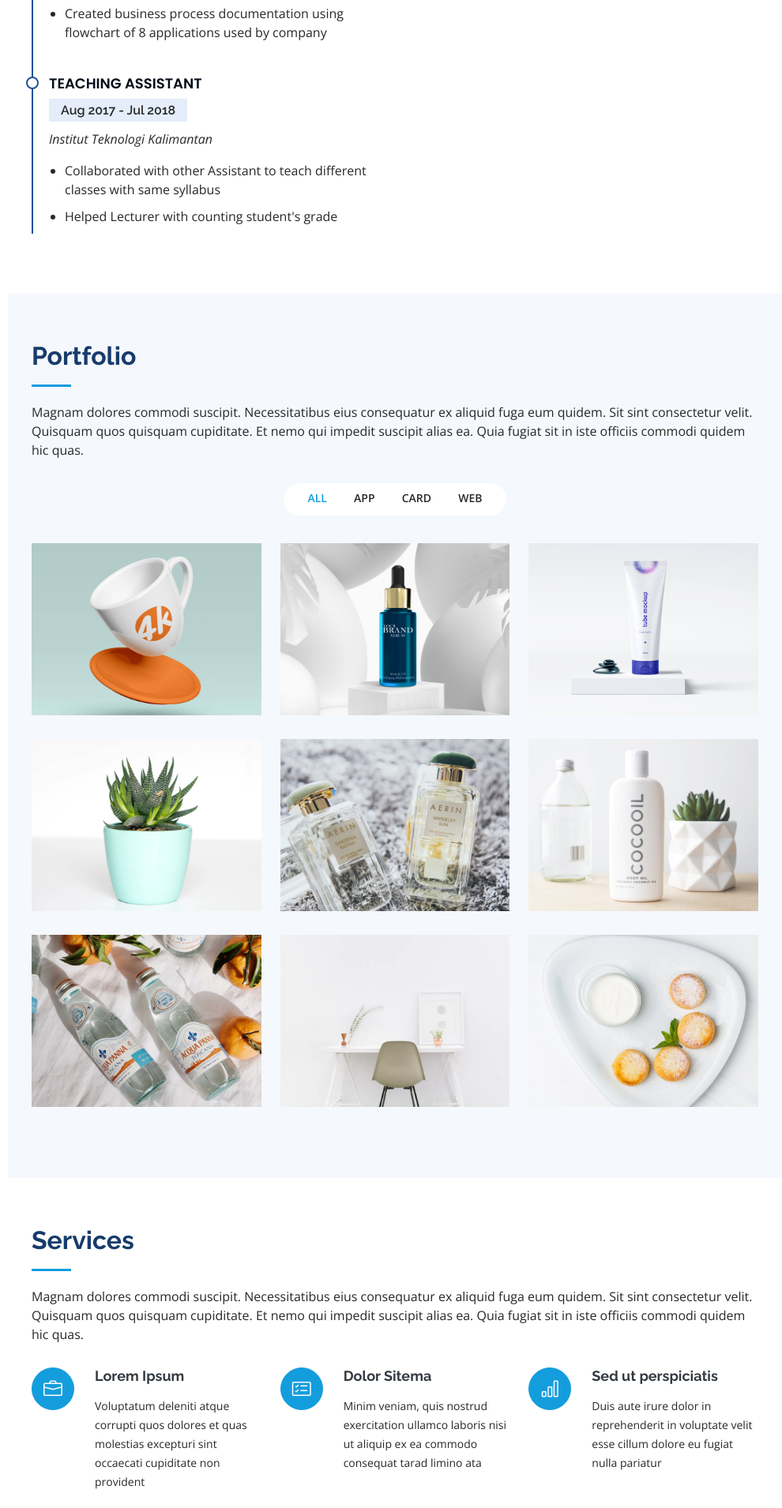
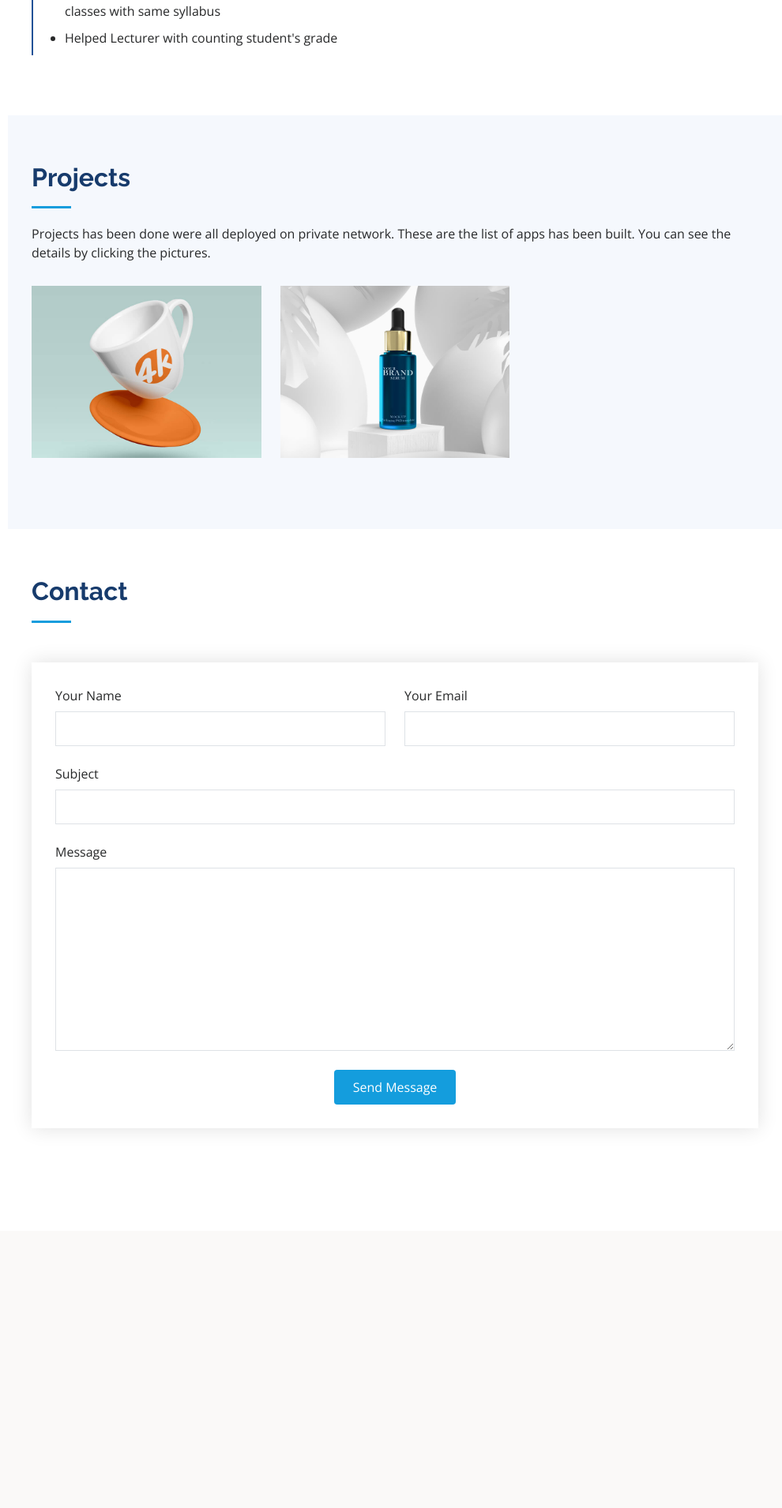
Before and after one commit to melindandriyati/melinda-portfolio, a PHP site: page / in a window 1280 px wide. Shown: the part 2810-4720 px from the top of the page at 79% size, without its empty margins (290-1280 px from the left). After the commit the page ends 4209 px from the top, so only its background shows below. Run offline with PHP 8.4, Linux system fonts and the light colour scheme.

Commit message:
updated content

```diff
--- a/index.php
+++ b/index.php
@@ -128,13 +128,13 @@
     </section><!-- End About Section -->
 
     <!-- ======= Facts Section ======= -->
-    <section id="facts" class="facts">
+    <!-- <section id="facts" class="facts">
       <div class="container">
 
-        <!-- <div class="section-title">
+        <div class="section-title">
           <h2>Facts</h2>
           <p>Finish one big project in 3 years of working.</p>
-        </div> -->
+        </div>
 
         <div class="row no-gutters">
 
@@ -162,18 +162,19 @@
             </div>
           </div>
 
-          <!-- <div class="col-lg-3 col-md-6 d-md-flex align-items-md-stretch" data-aos="fade-up" data-aos-delay="300">
+          <div class="col-lg-3 col-md-6 d-md-flex align-items-md-stretch" data-aos="fade-up" data-aos-delay="300">
             <div class="count-box">
               <i class="bi bi-people"></i>
               <span data-purecounter-start="0" data-purecounter-end="4" data-purecounter-duration="1" class="purecounter"></span>
               <p><strong>Hard Workers</strong></p>
             </div>
-          </div> -->
+          </div>
 
         </div>
 
       </div>
-    </section><!-- End Facts Section -->
+    </section> -->
+    <!-- End Facts Section -->
 
     <!-- ======= Skills Section ======= -->
     <section id="skills" class="skills section-bg">
@@ -353,11 +354,11 @@
       <div class="container">
 
         <div class="section-title">
-          <h2>Portfolio</h2>
-          <p>Magnam dolores commodi suscipit. Necessitatibus eius consequatur ex aliquid fuga eum quidem. Sit sint consectetur velit. Quisquam quos quisquam cupiditate. Et nemo qui impedit suscipit alias ea. Quia fugiat sit in iste officiis commodi quidem hic quas.</p>
+          <h2>Projects</h2>
+          <p>Projects has been done were all deployed on private network. These are the list of apps has been built. You can see the details by clicking the pictures.</p>
         </div>
 
-        <div class="row" data-aos="fade-up">
+        <!-- <div class="row" data-aos="fade-up">
           <div class="col-lg-12 d-flex justify-content-center">
             <ul id="portfolio-flters">
               <li data-filter="*" class="filter-active">All</li>
@@ -366,7 +367,7 @@
               <li data-filter=".filter-web">Web</li>
             </ul>
           </div>
-        </div>
+        </div> -->
 
         <div class="row portfolio-container" data-aos="fade-up" data-aos-delay="100">
 
@@ -390,7 +391,7 @@
             </div>
           </div>
 
-          <div class="col-lg-4 col-md-6 portfolio-item filter-app">
+          <!-- <div class="col-lg-4 col-md-6 portfolio-item filter-app">
             <div class="portfolio-wrap">
               <img src="assets/img/portfolio/portfolio-3.jpg" class="img-fluid" alt="">
               <div class="portfolio-links">
@@ -458,7 +459,7 @@
                 <a href="portfolio-details.html" title="More Details"><i class="bx bx-link"></i></a>
               </div>
             </div>
-          </div>
+          </div> -->
 
         </div>
 
@@ -466,24 +467,24 @@
     </section><!-- End Portfolio Section -->
 
     <!-- ======= Services Section ======= -->
-    <section id="services" class="services">
+    <!-- <section id="services" class="services">
       <div class="container">
 
         <div class="section-title">
           <h2>Services</h2>
-          <p>Magnam dolores commodi suscipit. Necessitatibus eius consequatur ex aliquid fuga eum quidem. Sit sint consectetur velit. Quisquam quos quisquam cupiditate. Et nemo qui impedit suscipit alias ea. Quia fugiat sit in iste officiis commodi quidem hic quas.</p>
+          <p>There were many function has been built using library, templates, or even self made from scratch.</p>
         </div>
 
         <div class="row">
           <div class="col-lg-4 col-md-6 icon-box" data-aos="fade-up">
             <div class="icon"><i class="bi bi-briefcase"></i></div>
-            <h4 class="title"><a href="">Lorem Ipsum</a></h4>
-            <p class="description">Voluptatum deleniti atque corrupti quos dolores et quas molestias excepturi sint occaecati cupiditate non provident</p>
+            <h4 class="title"><a href="">CRUD</a></h4>
+            <p class="description">CRUD stands for create, read, update, delete. This function is the most frequently used in company.</p>
           </div>
           <div class="col-lg-4 col-md-6 icon-box" data-aos="fade-up" data-aos-delay="100">
             <div class="icon"><i class="bi bi-card-checklist"></i></div>
-            <h4 class="title"><a href="">Dolor Sitema</a></h4>
-            <p class="description">Minim veniam, quis nostrud exercitation ullamco laboris nisi ut aliquip ex ea commodo consequat tarad limino ata</p>
+            <h4 class="title"><a href="">Dashboard</a></h4>
+            <p class="description">Dashboard help stakeholder in decision making and knowing the company in general right away.</p>
           </div>
           <div class="col-lg-4 col-md-6 icon-box" data-aos="fade-up" data-aos-delay="200">
             <div class="icon"><i class="bi bi-bar-chart"></i></div>
@@ -508,10 +509,11 @@
         </div>
 
       </div>
-    </section><!-- End Services Section -->
+    </section> -->
+    <!-- End Services Section -->
 
     <!-- ======= Testimonials Section ======= -->
-    <section id="testimonials" class="testimonials section-bg">
+    <!-- <section id="testimonials" class="testimonials section-bg">
       <div class="container">
 
         <div class="section-title">
@@ -533,7 +535,7 @@
                 <h3>Saul Goodman</h3>
                 <h4>Ceo &amp; Founder</h4>
               </div>
-            </div><!-- End testimonial item -->
+            </div>
 
             <div class="swiper-slide">
               <div class="testimonial-item" data-aos="fade-up" data-aos-delay="100">
@@ -546,7 +548,7 @@
                 <h3>Sara Wilsson</h3>
                 <h4>Designer</h4>
               </div>
-            </div><!-- End testimonial item -->
+            </div>
 
             <div class="swiper-slide">
               <div class="testimonial-item" data-aos="fade-up" data-aos-delay="200">
@@ -559,7 +561,7 @@
                 <h3>Jena Karlis</h3>
                 <h4>Store Owner</h4>
               </div>
-            </div><!-- End testimonial item -->
+            </div>
 
             <div class="swiper-slide">
               <div class="testimonial-item" data-aos="fade-up" data-aos-delay="300">
@@ -572,7 +574,7 @@
                 <h3>Matt Brandon</h3>
                 <h4>Freelancer</h4>
               </div>
-            </div><!-- End testimonial item -->
+            </div>
 
             <div class="swiper-slide">
               <div class="testimonial-item" data-aos="fade-up" data-aos-delay="400">
@@ -585,14 +587,15 @@
                 <h3>John Larson</h3>
                 <h4>Entrepreneur</h4>
               </div>
-            </div><!-- End testimonial item -->
+            </div>
 
           </div>
           <div class="swiper-pagination"></div>
         </div>
 
       </div>
-    </section><!-- End Testimonials Section -->
+    </section> -->
+    <!-- End Testimonials Section -->
 
     <!-- ======= Contact Section ======= -->
     <section id="contact" class="contact">
@@ -600,12 +603,12 @@
 
         <div class="section-title">
           <h2>Contact</h2>
-          <p>Magnam dolores commodi suscipit. Necessitatibus eius consequatur ex aliquid fuga eum quidem. Sit sint consectetur velit. Quisquam quos quisquam cupiditate. Et nemo qui impedit suscipit alias ea. Quia fugiat sit in iste officiis commodi quidem hic quas.</p>
+          <!-- <p>Magnam dolores commodi suscipit. Necessitatibus eius consequatur ex aliquid fuga eum quidem. Sit sint consectetur velit. Quisquam quos quisquam cupiditate. Et nemo qui impedit suscipit alias ea. Quia fugiat sit in iste officiis commodi quidem hic quas.</p> -->
         </div>
 
         <div class="row" data-aos="fade-in">
 
-          <div class="col-lg-5 d-flex align-items-stretch">
+          <!-- <div class="col-lg-5 d-flex align-items-stretch">
             <div class="info">
               <div class="address">
                 <i class="bi bi-geo-alt"></i>
@@ -628,9 +631,9 @@
               <iframe src="https://www.google.com/maps/embed?pb=!1m14!1m8!1m3!1d12097.433213460943!2d-74.0062269!3d40.7101282!3m2!1i1024!2i768!4f13.1!3m3!1m2!1s0x0%3A0xb89d1fe6bc499443!2sDowntown+Conference+Center!5e0!3m2!1smk!2sbg!4v1539943755621" frameborder="0" style="border:0; width: 100%; height: 290px;" allowfullscreen></iframe>
             </div>
 
-          </div>
+          </div> -->
 
-          <div class="col-lg-7 mt-5 mt-lg-0 d-flex align-items-stretch">
+          <div class="col-lg-12 mt-5 mt-lg-0 d-flex align-items-stretch">
             <form action="forms/contact.php" method="post" role="form" class="php-email-form">
               <div class="row">
                 <div class="form-group col-md-6">
@@ -649,6 +652,10 @@
               <div class="form-group">
                 <label for="name">Message</label>
                 <textarea class="form-control" name="message" rows="10" required></textarea>
+              </div>
+              <div class="form-group d-none">
+                <input type="text" class="form-control" name="first_name">
+              <div class="validate"></div>
               </div>
               <div class="my-3">
                 <div class="loading">Loading</div>
```
Also changed, not shown: forms/contact.php (+48 -16 lines).
